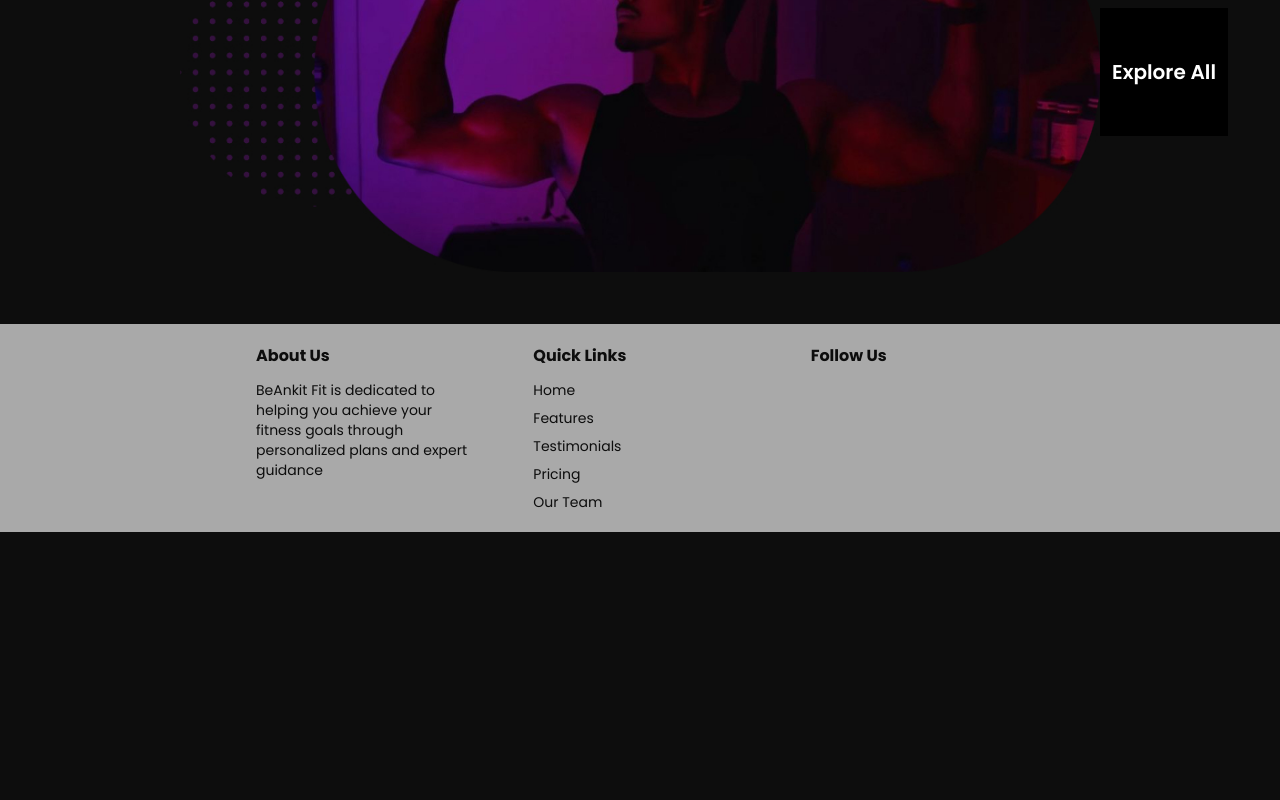
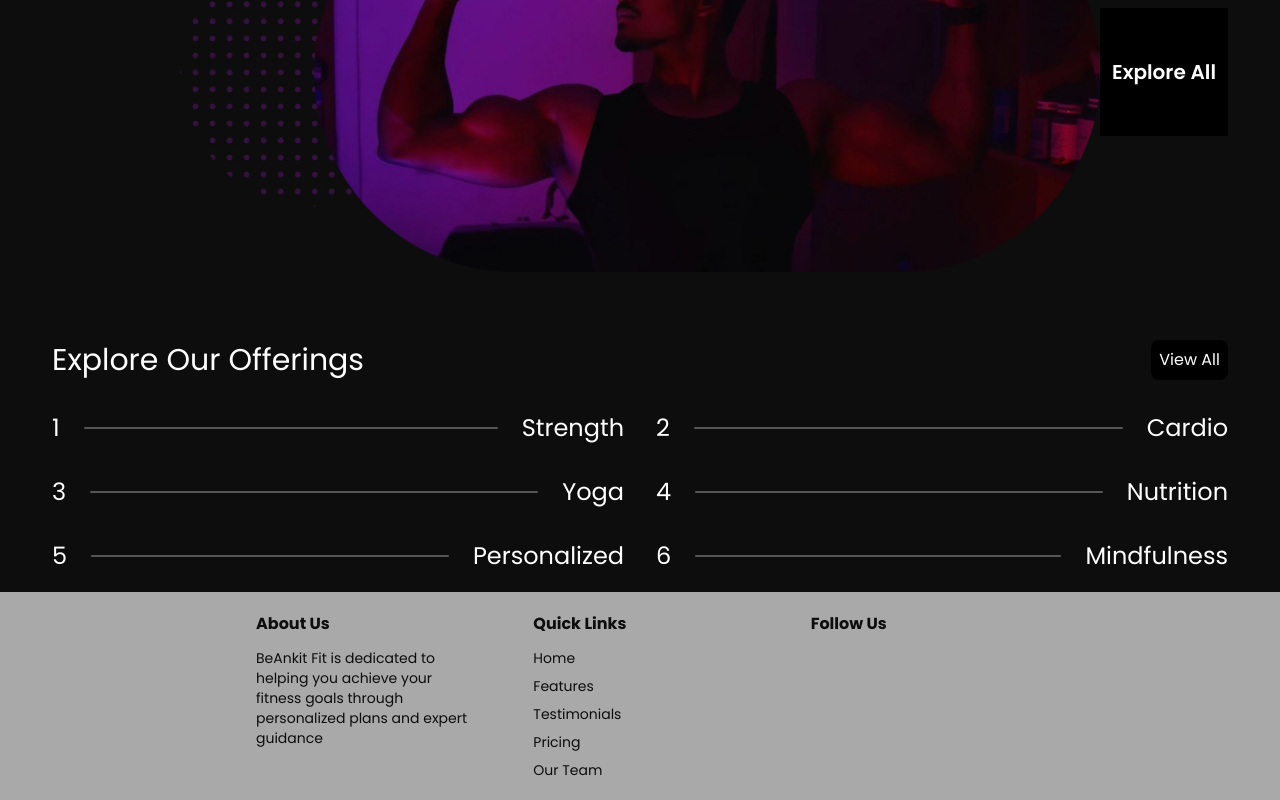
Before and after one commit to HeartwinJ/one-percent-website, a Vue app: page / in a window 1280 px wide. Shown: the part 1008-1808 px from the top of the page. Before the commit the page ends 1540 px from the top, so only its background shows below. Built offline with nearby package versions, Linux system fonts and the light colour scheme; some icons are missing.

Commit message:
Added offerings component

```diff
--- /dev/null
+++ b/src/components/OfferingsComponent.vue
@@ -0,0 +1,27 @@
+<script setup lang="ts"></script>
+<template>
+  <div>
+    <div class="text-3xl flex items-center justify-between py-4">
+      <div>Explore Our Offerings</div>
+      <button class="text-base bg-black rounded-lg p-2">View All</button>
+    </div>
+    <div class="grid grid-cols-2 gap-8 pt-4">
+      <div
+        v-for="(offering, idx) in [
+          'Strength',
+          'Cardio',
+          'Yoga',
+          'Nutrition',
+          'Personalized',
+          'Mindfulness',
+        ]"
+        :key="idx"
+        class="flex items-center gap-6 text-2xl"
+      >
+        <div>{{ idx + 1 }}</div>
+        <div class="grow h-0.5 bg-white/30 rounded-full"></div>
+        <div>{{ offering }}</div>
+      </div>
+    </div>
+  </div>
+</template>
--- a/src/views/HomeView.vue
+++ b/src/views/HomeView.vue
@@ -2,6 +2,7 @@
 import HeroComponent from "@/components/HeroComponent.vue";
 import RequirementsComponent from "@/components/RequirementsComponent.vue";
 import DiscoverComponent from "@/components/DiscoverComponent.vue";
+import OfferingsComponent from "@/components/OfferingsComponent.vue";
 </script>
 
 <template>
@@ -10,6 +11,7 @@ import DiscoverComponent from "@/components/DiscoverComponent.vue";
     <div class="container mx-auto sm:px-6 lg:px-8 space-y-5">
       <RequirementsComponent />
       <DiscoverComponent />
+      <OfferingsComponent />
     </div>
   </div>
 </template>
```
